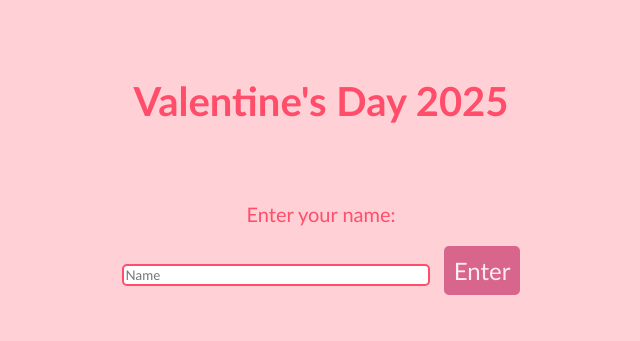
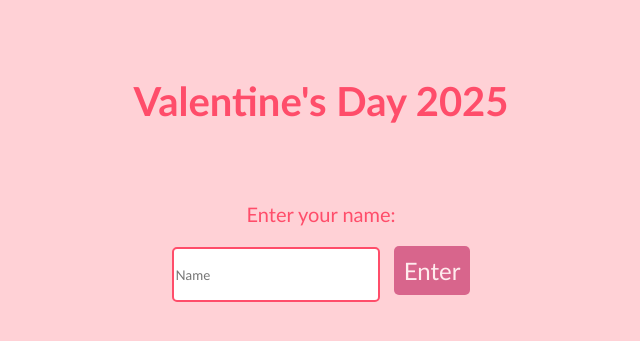
Before and after one commit to mathmaniac88/mathmaniac88.github.io, a Jekyll site: the page valentines2025.html, which Jekyll copies as it is, in a window 1280 px wide. Shown: the top 341 px of the page, without its empty margins (319-959 px from the left). Built offline with Jekyll 4.4.1, drawn with Linux system fonts in a browser that asks for light colours.

Commit message:
Update valentines2025.html

```diff
--- a/valentines2025.html
+++ b/valentines2025.html
@@ -44,7 +44,8 @@ button:active {
 }
 
 input[type="text"] {
-  width: 300px;
+  width: 200px;
+  height: 100%;
   border-radius: 5px;
   border: 2px solid #ff4d6a;
   font-family: "Trebuchet MS";
```
